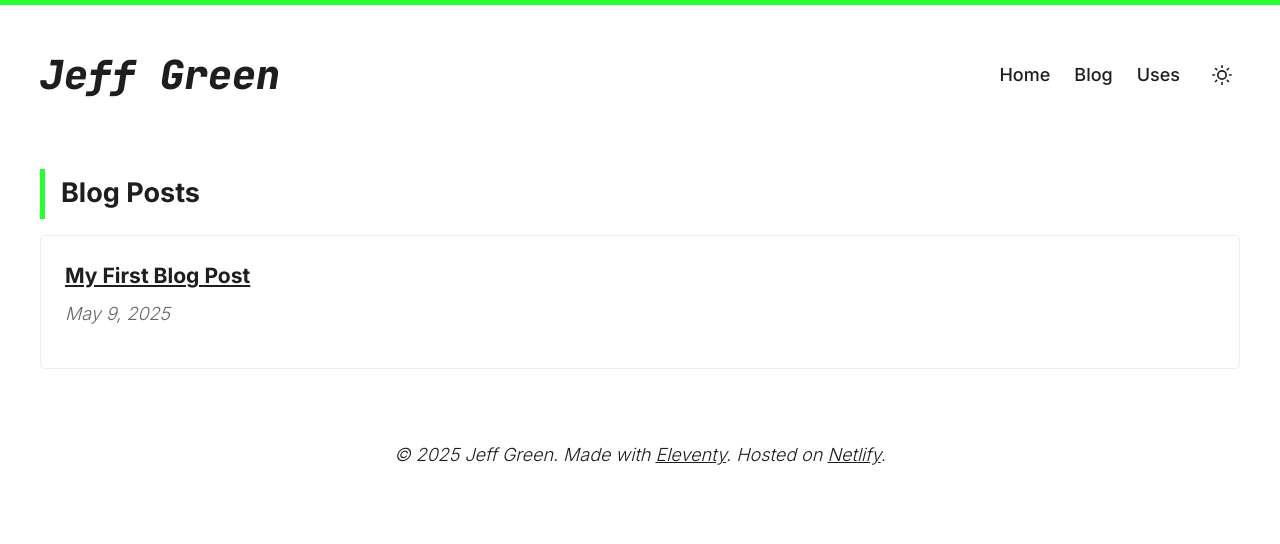
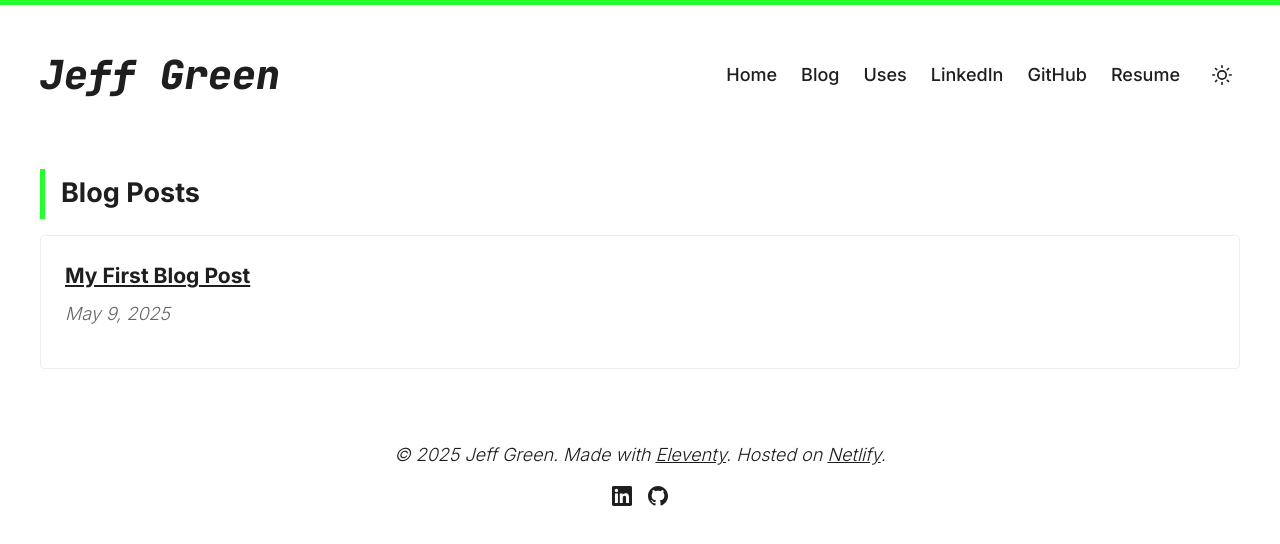
Before and after one commit to jeffgreendesign/hire-jeff-green-11ty, an Eleventy site: page src/blog/index.html in a window 1280 px wide. Built offline with nearby package versions, Linux system fonts and the light colour scheme; Eleventy itself is replaced by a stand-in of ours; files that its build step writes are made by us from their sources.

Commit message:
Update header and footer content

```diff
--- a/src/_includes/footer.njk
+++ b/src/_includes/footer.njk
@@ -4,4 +4,15 @@
     <a href="https://www.11ty.dev/">Eleventy</a>. Hosted on
     <a href="https://www.netlify.com/">Netlify</a>.
   </p>
+
+  <ul>
+    <li class="social-icons">
+      <a href="https://www.linkedin.com/in/jeffgreenweb/" aria-label="View my LinkedIn profile" class="social-icon">
+        <svg xmlns="http://www.w3.org/2000/svg" width="20" height="20" viewBox="0 0 24 24" fill="currentColor"><path d="M20.447 20.452h-3.554v-5.569c0-1.328-.027-3.037-1.852-3.037-1.853 0-2.136 1.445-2.136 2.939v5.667H9.351V9h3.414v1.561h.046c.477-.9 1.637-1.85 3.37-1.85 3.601 0 4.267 2.37 4.267 5.455v6.286zM5.337 7.433c-1.144 0-2.063-.926-2.063-2.065 0-1.138.92-2.063 2.063-2.063 1.14 0 2.064.925 2.064 2.063 0 1.139-.925 2.065-2.064 2.065zm1.782 13.019H3.555V9h3.564v11.452zM22.225 0H1.771C.792 0 0 .774 0 1.729v20.542C0 23.227.792 24 1.771 24h20.451C23.2 24 24 23.227 24 22.271V1.729C24 .774 23.2 0 22.222 0h.003z"/></svg>
+      </a>
+      <a href="https://github.com/jeffgreendesign" aria-label="View my GitHub (Personal)" class="social-icon">
+        <svg xmlns="http://www.w3.org/2000/svg" width="20" height="20" viewBox="0 0 24 24" fill="currentColor"><path d="M12 0c-6.626 0-12 5.373-12 12 0 5.302 3.438 9.8 8.207 11.387.599.111.793-.261.793-.577v-2.234c-3.338.726-4.033-1.416-4.033-1.416-.546-1.387-1.333-1.756-1.333-1.756-1.089-.745.083-.729.083-.729 1.205.084 1.839 1.237 1.839 1.237 1.07 1.834 2.807 1.304 3.492.997.107-.775.418-1.305.762-1.604-2.665-.305-5.467-1.334-5.467-5.931 0-1.311.469-2.381 1.236-3.221-.124-.303-.535-1.524.117-3.176 0 0 1.008-.322 3.301 1.23.957-.266 1.983-.399 3.003-.404 1.02.005 2.047.138 3.006.404 2.291-1.552 3.297-1.23 3.297-1.23.653 1.653.242 2.874.118 3.176.77.84 1.235 1.911 1.235 3.221 0 4.609-2.807 5.624-5.479 5.921.43.372.823 1.102.823 2.222v3.293c0 .319.192.694.801.576 4.765-1.589 8.199-6.086 8.199-11.386 0-6.627-5.373-12-12-12z"/></svg>
+      </a>
+    </li>
+  </ul>
 </footer>
--- a/src/_includes/header.njk
+++ b/src/_includes/header.njk
@@ -5,6 +5,9 @@
       <li><a href="/">Home</a></li>
       <li><a href="/blog">Blog</a></li>
       <li><a href="/uses">Uses</a></li>
+      <li><a href="https://www.linkedin.com/in/jeffgreenweb/" aria-label="View my LinkedIn profile">LinkedIn</a></li>
+      <li><a href="https://github.com/jeffgreendesign" aria-label="View my GitHub">GitHub</a></li>
+      <li><a href="#">Resume</a></li>
       <li>
         <button id="theme-toggle" aria-label="Toggle dark mode">
           <svg class="sun-icon" xmlns="http://www.w3.org/2000/svg" width="20" height="20" viewBox="0 0 24 24" fill="none" stroke="currentColor" stroke-width="2" stroke-linecap="round" stroke-linejoin="round"><circle cx="12" cy="12" r="5"/><line x1="12" y1="1" x2="12" y2="3"/><line x1="12" y1="21" x2="12" y2="23"/><line x1="4.22" y1="4.22" x2="5.64" y2="5.64"/><line x1="18.36" y1="18.36" x2="19.78" y2="19.78"/><line x1="1" y1="12" x2="3" y2="12"/><line x1="21" y1="12" x2="23" y2="12"/><line x1="4.22" y1="19.78" x2="5.64" y2="18.36"/><line x1="18.36" y1="5.64" x2="19.78" y2="4.22"/></svg>
```
